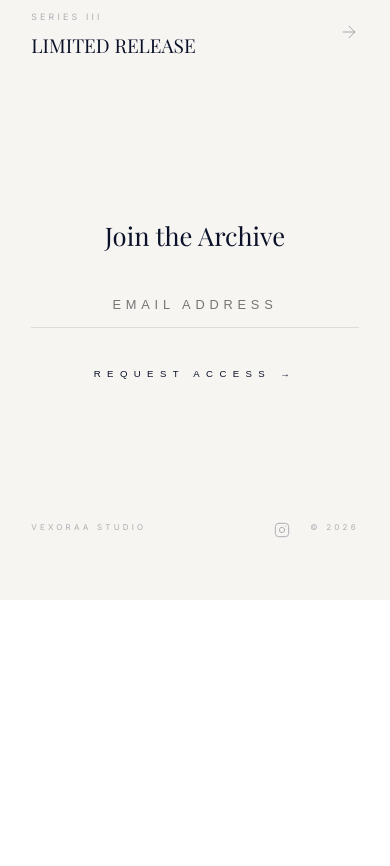
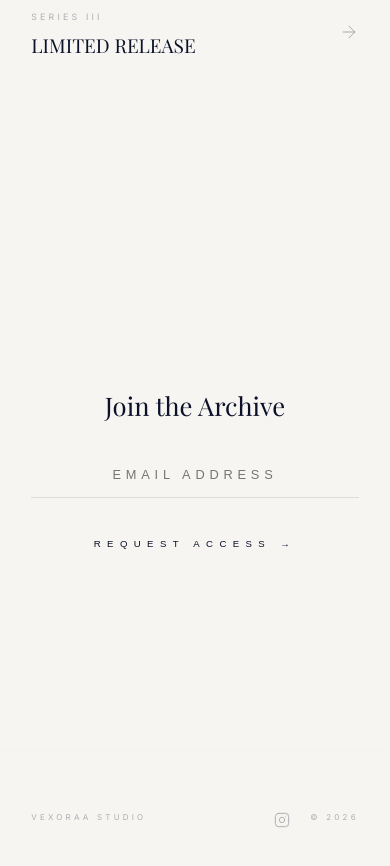
Before and after one commit to PatelYaSH72/vexora, a React (Vite) app: page / in a window 390 px wide. Shown: the part 1300-2166 px from the top of the page. Before the commit the page ends 1900 px from the top, so only its background shows below. Built offline with nearby package versions, Linux system fonts and the light colour scheme.

Commit message:
minor email section change

```diff
--- a/src/VexoraaLoading.jsx
+++ b/src/VexoraaLoading.jsx
@@ -127,7 +127,7 @@ const VexoraaAgencyLuxury = () => {
         </section>
 
         {/* SECTION 4: THE JOIN (FORM LOGIC ADDED) */}
-        <section id="join" style={{ padding: isMobile ? '80px 8%' : '200px 10%', textAlign: 'center' }}>
+        <section id="join" style={{ marginTop: isMobile ? '170px' : '',marginBottom: isMobile ? '120px' : '', padding: isMobile ? '80px 8%' : '200px 10%', textAlign: 'center' }}>
           <div style={{ maxWidth: '600px', margin: '0 auto' }}>
             <h2 style={{ fontSize: isMobile ? '1.6rem' : '3.5rem', fontFamily: "'Playfair Display', serif", fontWeight: '300', marginBottom: isMobile ? '30px' : '80px' }}>Join the Archive</h2>
             <form onSubmit={handleSendEmail} style={{ position: 'relative' }}>
```
